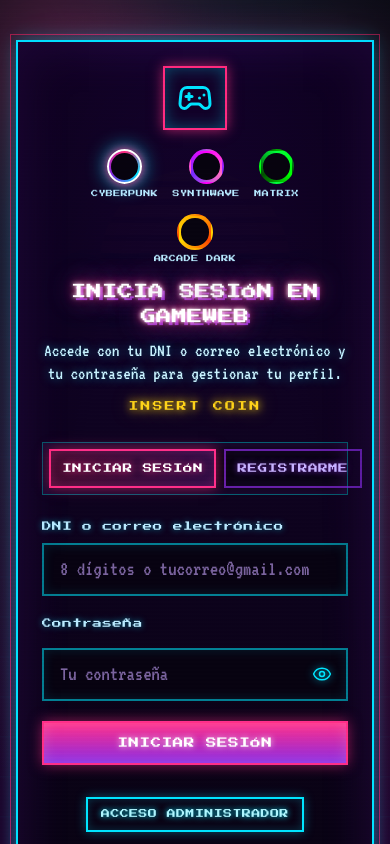
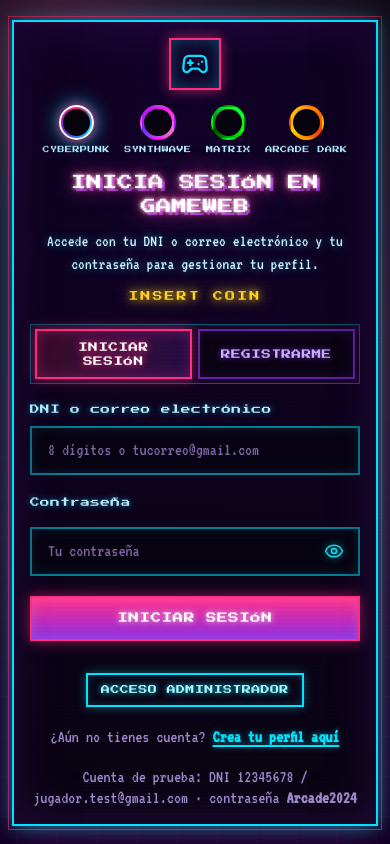
Before and after one commit to ShadowMegan/GameWeb, a React (Vite) app: page / in a window 390 px wide. Shown: the top 844 px of the page. Built offline with nearby package versions, Linux system fonts and the light colour scheme.

Commit message:
feat: mejoras en el modulo de login

```diff
--- a/index.html
+++ b/index.html
@@ -1,5 +1,5 @@
 <!doctype html>
-<html lang="en">
+<html lang="es">
   <head>
     <meta charset="UTF-8" />
     <link rel="icon" type="image/svg+xml" href="/favicon.svg" />
--- a/src/index.css
+++ b/src/index.css
@@ -751,6 +751,103 @@ body {
     width: 240px;
     height: 240px;
   }
+
+  .arcade-panel {
+    outline-offset: 3px;
+  }
+
+  .arcade-logo {
+    width: 52px;
+    height: 52px;
+  }
+
+  .arcade-subtitle {
+    font-size: 1.05rem;
+    line-height: 1.35;
+  }
+
+  .arcade-tabs {
+    gap: 6px;
+    margin-bottom: 1.1rem;
+    padding: 4px;
+  }
+
+  .arcade-tab {
+    padding: 0.55rem 0.4rem;
+    white-space: normal;
+  }
+
+  .arcade-input {
+    font-size: 1.1rem;
+  }
+
+  .arcade-message {
+    padding: 0.7rem 0.8rem;
+    font-size: 1.05rem;
+  }
+
+  .theme-swatch-ring {
+    width: 1.9rem;
+    height: 1.9rem;
+  }
+
+  .theme-swatch-label {
+    font-size: 0.4rem;
+  }
+}
+
+@media (max-width: 380px) {
+  .arcade-logo {
+    width: 44px;
+    height: 44px;
+  }
+
+  .arcade-title {
+    font-size: 0.85rem;
+    line-height: 1.5;
+  }
+
+  .arcade-subtitle {
+    font-size: 0.95rem;
+  }
+
+  .arcade-tab {
+    padding: 0.5rem 0.25rem;
+    font-size: 0.5rem;
+    letter-spacing: 0.02em;
+  }
+
+  .arcade-btn {
+    font-size: 0.58rem;
+  }
+
+  .arcade-input {
+    font-size: 1rem;
+  }
+
+  .arcade-message {
+    font-size: 0.95rem;
+  }
+}
+
+@media (max-height: 600px) {
+  .arcade-logo {
+    width: 44px;
+    height: 44px;
+  }
+
+  .arcade-title {
+    font-size: 0.9rem;
+  }
+
+  .arcade-subtitle {
+    margin-top: 0.35rem;
+    font-size: 0.95rem;
+  }
+
+  .arcade-coin {
+    display: none;
+  }
 }
 
 /* ============ Sistema de temas intercambiables ============ */
--- a/src/page/login.jsx
+++ b/src/page/login.jsx
@@ -815,7 +815,7 @@ function LoginPage() {
 
   return (
     <main
-      className={`arcade-world theme-${themeId} relative flex min-h-screen flex-col items-center overflow-hidden px-4 py-10`}
+      className={`arcade-world theme-${themeId} relative flex min-h-dvh flex-col items-center gap-5 overflow-x-clip px-3 py-5 sm:gap-7 sm:px-4 sm:py-8 lg:py-10`}
     >
       <div className="arcade-sun" aria-hidden="true" />
       <div className="arcade-glow arcade-glow-pink" aria-hidden="true" />
@@ -823,11 +823,11 @@ function LoginPage() {
       <div className="arcade-scanlines" aria-hidden="true" />
 
       <section
-        className={`arcade-panel relative w-full ${cardWidth} overflow-hidden p-6 transition-[max-width] duration-300 sm:p-10`}
+        className={`arcade-panel relative w-full ${cardWidth} overflow-hidden p-4 transition-[max-width] duration-300 sm:p-7 lg:p-10`}
       >
-        <header className="mb-7 text-center">
-          <div className="arcade-logo mx-auto mb-4" aria-hidden="true">
-            <Gamepad2 className="h-9 w-9" />
+        <header className="mb-5 text-center sm:mb-7">
+          <div className="arcade-logo mx-auto mb-3 sm:mb-4" aria-hidden="true">
+            <Gamepad2 className="h-7 w-7 sm:h-9 sm:w-9" />
           </div>
           <ThemeSelector />
           <h1 className="arcade-title mt-3">{heading.title}</h1>
```
